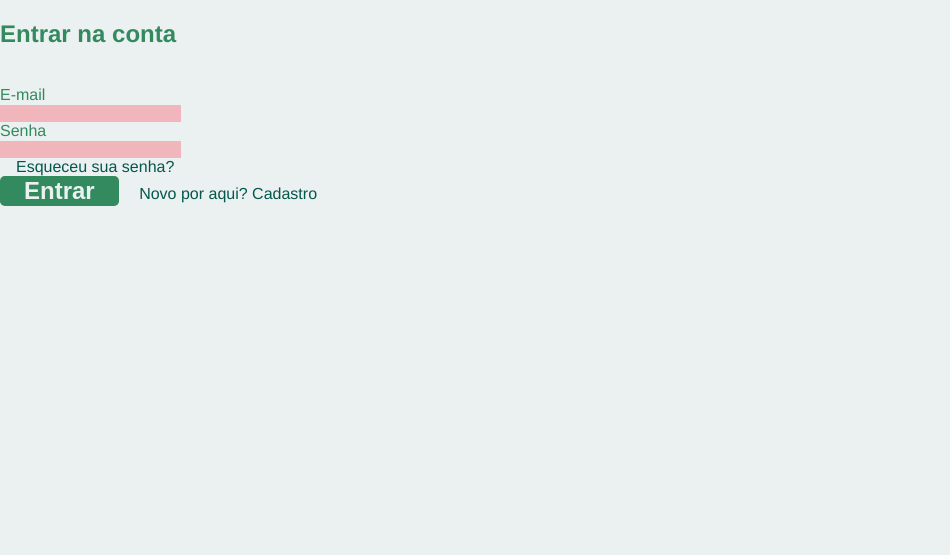
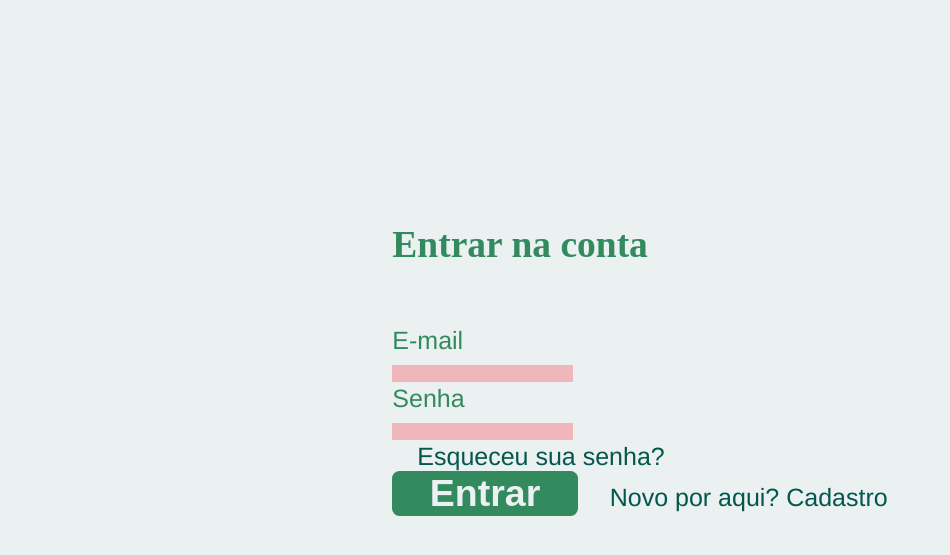
Before and after one commit to dudabecker/GreenGo, a PHP site: the page made by app/views/login.html in a window 1280 px wide. Shown: the top 555 px of the page, without its empty margins (0-950 px from the left). Run offline with PHP 8.4, Linux system fonts and the light colour scheme; the template is opened without the code that fills it, so the values that code supplies are empty.

Commit message:
estilizando o login e centralizando

```diff
--- a/app/models/styles-form.css
+++ b/app/models/styles-form.css
@@ -8,6 +8,7 @@
 
     color: var(--branco);
     font-family: Helvetica;
+
 }
 
 /**FUNDO BRANCO**/
@@ -20,6 +21,8 @@ body.fundo-branco {
     padding: 0;
     background-color: var(--branco);
     text-decoration: none;
+
+
 }
 
 .container{
@@ -27,10 +30,20 @@ body.fundo-branco {
     top: 50%;
     left: 50%;
     display: -webkit-inline-flex;
+    display: flex;
+    justify-content: center;
+    align-items: center;
+    height: 1000;
+    margin-top: 15%;
+    font-size: 25px;
+
 }
 
 h2.titulo-form{
     color: var(--principal);
+    text-align: left;
+    font-family: cooper;
+
 }
 
 label{
@@ -41,7 +54,9 @@ input{
     background-color: var(--rosinha);
     box-shadow: none;
     border: none;
+
 }
+
 
 span{
     color: var(--verdao);
```
